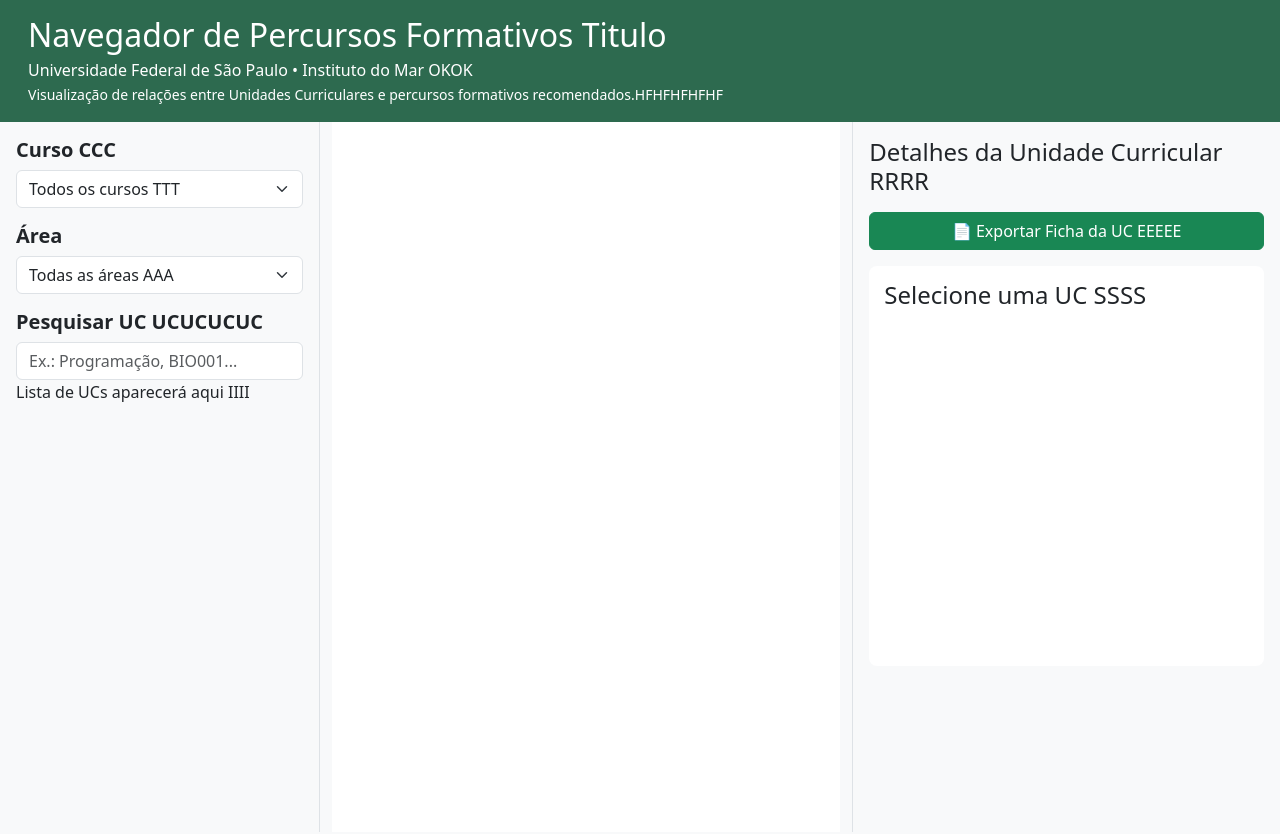
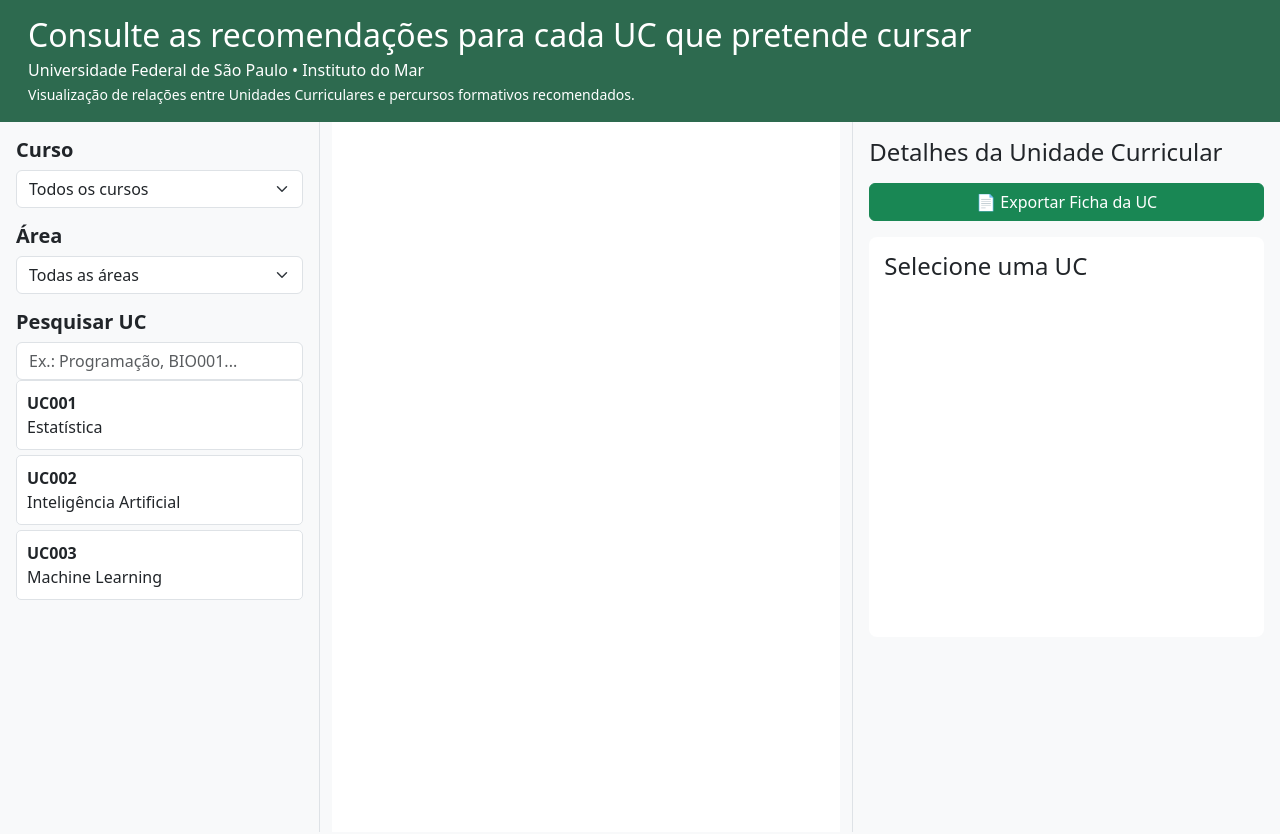
Before and after one commit to amigorene/Sugestao, a plain HTML site: page index.html in a window 1280 px wide. Shown: the top 834 px of the page. Drawn offline with nearby package versions, Linux system fonts and the light colour scheme.

Commit message:
Update index.html

```diff
--- a/index.html
+++ b/index.html
@@ -33,15 +33,15 @@
         <div class="col">
 
               <h2 class="mb-1">
-                 Navegador de Percursos Formativos Titulo
+                 Consulte as recomendações para cada UC que pretende cursar
               </h2>
 
               <p class="mb-0">
-                 Universidade Federal de São Paulo • Instituto do Mar OKOK
+                 Universidade Federal de São Paulo • Instituto do Mar
               </p>
 
               <small>
-                Visualização de relações entre Unidades Curriculares e percursos formativos recomendados.HFHFHFHFHF
+                Visualização de relações entre Unidades Curriculares e percursos formativos recomendados.
               </small>
 
         </div>
@@ -54,14 +54,14 @@
         <div class="col-lg-3 col-md-4 border-end p-3">
 
             <h5 class="fw-bold">
-                Curso CCC
+                Curso
             </h5>
 
             <select class="form-select mb-3"
-                    id="cursoSelect DDDD">
+                    id="cursoSelect">
 
                 <option value="">
-                       Todos os cursos TTT
+                       Todos os cursos
                 </option>
 
             </select>
@@ -72,13 +72,13 @@
                     id="areaSelect">
 
                 <option value="">
-                    Todas as áreas AAA
+                    Todas as áreas
                 </option>
 
             </select>
 
             <h5 class="fw-bold">
-                Pesquisar UC UCUCUCUC
+                Pesquisar UC
             </h5>
 
             <input
@@ -91,7 +91,7 @@
 
             <div id="listaUCs">
 
-                Lista de UCs aparecerá aqui IIII
+                Lista de UCs aparecerá aqui
 
             </div>
 
@@ -110,20 +110,20 @@
         <div class="col-lg-4 col-md-4 p-3">
             <h4 class="mb-3">
 
-                Detalhes da Unidade Curricular RRRR
+                Detalhes da Unidade Curricular
 
             </h4>
             <button
                 id="btnPDF"
                 class="btn btn-success mb-3 w-100">
 
-                📄 Exportar Ficha da UC EEEEE
+                📄 Exportar Ficha da UC
 
             </button>
             <div id="detalhesUC">
 
                 <h4>
-                    Selecione uma UC SSSS
+                    Selecione uma UC
                 </h4>
 
             </div>
```
